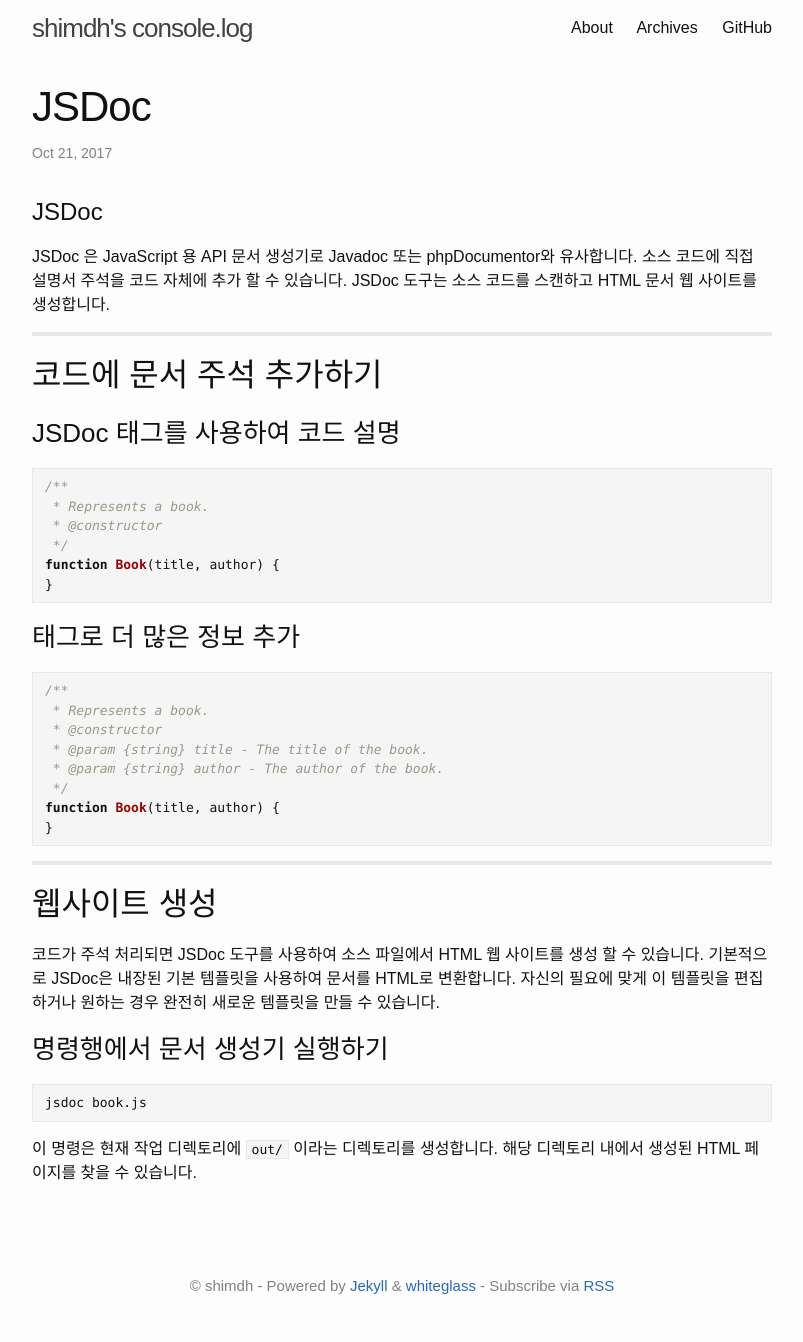
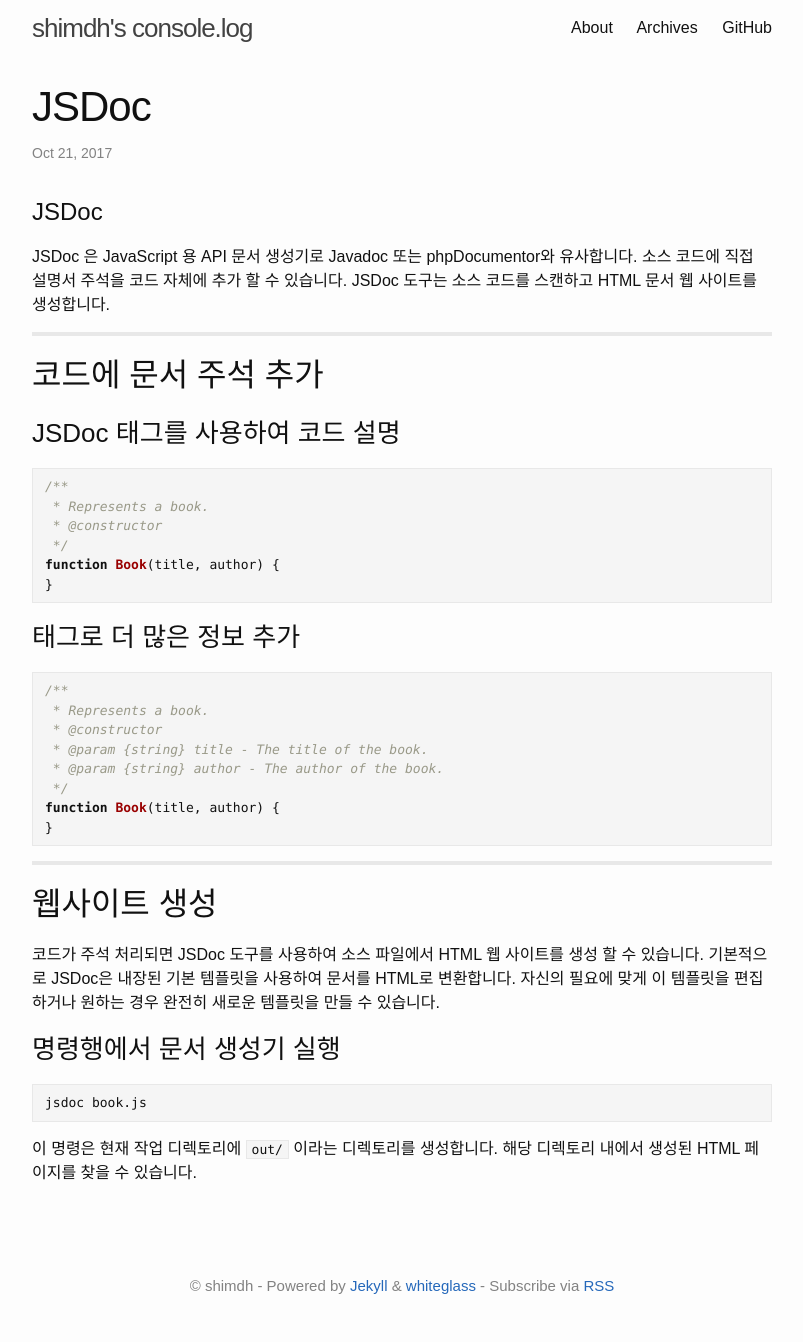
Before and after one commit to yous/whiteglass, a Jekyll site: the page built from _posts/2017-10-21-JSDoc.md, in a window 1280 px wide. Shown: the whole page, without its empty margins (238-1041 px from the left). Built offline with Jekyll 4.4.1, drawn with Linux system fonts in a browser that asks for light colours.

Commit message:
chaged words

````diff
--- a/_posts/2017-10-21-JSDoc.md
+++ b/_posts/2017-10-21-JSDoc.md
@@ -9,7 +9,7 @@ JSDoc 은 JavaScript 용 API 문서 생성기로 Javadoc 또는 phpDocumentor와
 
 ---
 
-## 코드에 문서 주석 추가하기
+## 코드에 문서 주석 추가
 
 ### JSDoc 태그를 사용하여 코드 설명
 
@@ -41,7 +41,7 @@ function Book(title, author) {
 코드가 주석 처리되면 JSDoc 도구를 사용하여 소스 파일에서 HTML 웹 사이트를 생성 할 수 있습니다.
 기본적으로 JSDoc은 내장된 기본 템플릿을 사용하여 문서를 HTML로 변환합니다. 자신의 필요에 맞게 이 템플릿을 편집하거나 원하는 경우 완전히 새로운 템플릿을 만들 수 있습니다.
 
-### 명령행에서 문서 생성기 실행하기
+### 명령행에서 문서 생성기 실행
 
 ```sh
 jsdoc book.js
````
